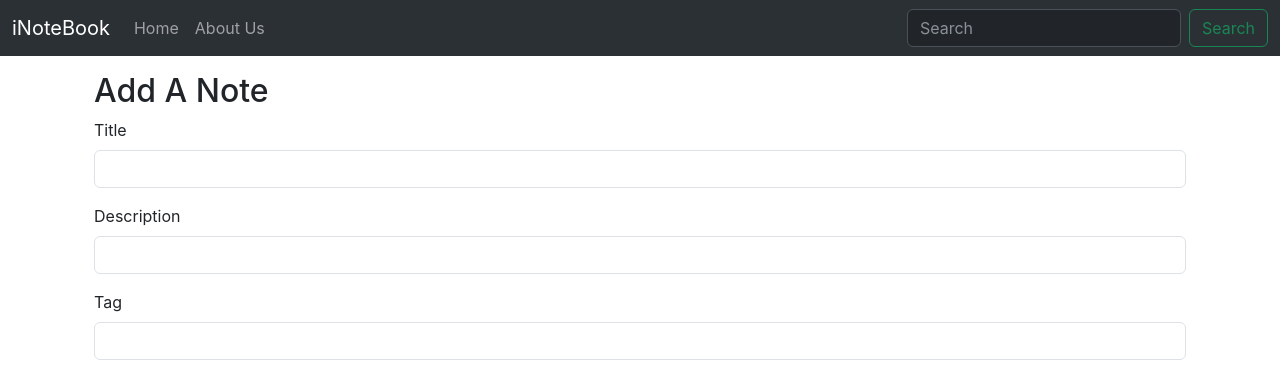
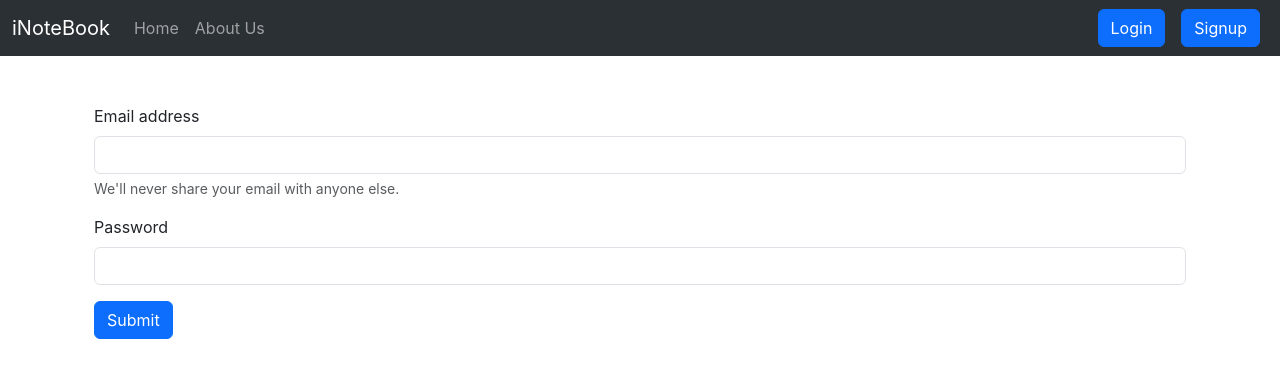
Before and after one commit to AnushkJain2201/FrontEnd-iNoteBook, a React (Create React App) app: page /login in a window 1280 px wide. Shown: the top 374 px of the page. Built offline with nearby package versions, Linux system fonts and the light colour scheme; no server answers.

Commit message:
Login Completed

```diff
--- a/src/App.js
+++ b/src/App.js
@@ -10,6 +10,8 @@
 import NoteState from './context/notes/NoteState';
 import Alert from './components/Alert';
 import { useState } from 'react';
+import Login from './components/Login';
+import Signup from './components/Signup';
 
 
 
@@ -36,6 +38,8 @@
             <Routes>
               <Route path="/*" element={<Home />} />
               <Route path="/about/*" element={<About />} />
+              <Route path="/login/*" element={<Login />} />
+              <Route path="/signup/*" element={<Signup />} />
             </Routes>
           </div>
         </BrowserRouter>
--- /dev/null
+++ b/src/components/Login.js
@@ -0,0 +1,54 @@
+import React, { useState } from 'react'
+import { useNavigate } from 'react-router-dom'
+
+const Login = () => {
+    const host = 'http://localhost:5000';
+
+    const [credentials, setCredentials] = useState({ email: "", password: "" });
+
+    let navigate = useNavigate()
+
+    const onChange = (e) => {
+        setCredentials({ ...credentials, [e.target.name]: e.target.value })
+    }
+
+    const handleSubmit = async (e) => {
+        e.preventDefault();
+        const response = await fetch(`${host}/api/auth/login`, {
+            method: "POST", // *GET, POST, PUT, DELETE, etc.
+            headers: {
+                "Content-Type": "application/json",
+                // 'Content-Type': 'application/x-www-form-urlencoded'
+            },
+            body: JSON.stringify({ email: credentials.email, password: credentials.password }),
+        });
+        const json = await response.json();
+        console.log(json);
+        if(json.success === true){
+            //Save the authtoken and redirect
+            localStorage.setItem('token' , json.authtoken)
+            navigate('/')
+        }
+        else{
+            alert("Invalid Credentials")
+        }
+    }
+    return (
+        <div className='container my-5'>
+            <form onSubmit={handleSubmit}>
+                <div className="mb-3">
+                    <label htmlFor="email" className="form-label">Email address</label>
+                    <input type="email" className="form-control" id="email" name="email" aria-describedby="emailHelp" onChange={onChange} value={credentials.email} />
+                    <div id="emailHelp" className="form-text">We'll never share your email with anyone else.</div>
+                </div>
+                <div className="mb-3">
+                    <label htmlFor="password" className="form-label">Password</label>
+                    <input type="password" className="form-control" id="password" name='password' onChange={onChange} value={credentials.password} />
+                </div>
+                <button type="submit" className="btn btn-primary" >Submit</button>
+            </form>
+        </div>
+    )
+}
+
+export default Login
--- a/src/components/NavBar.js
+++ b/src/components/NavBar.js
@@ -24,8 +24,8 @@
                         </li>
                     </ul>
                     <form className="d-flex" role="search">
-                        <input className="form-control me-2" type="search" placeholder="Search" aria-label="Search" />
-                        <button className="btn btn-outline-success" type="submit">Search</button>
+                    <Link className="btn btn-primary mx-2" to="/login" role="button">Login</Link>
+                    <Link className="btn btn-primary mx-2"  to="/signup" role="button">Signup</Link>
                     </form>
                 </div>
             </div>
--- /dev/null
+++ b/src/components/Signup.js
@@ -0,0 +1,23 @@
+import React from 'react'
+
+const Signup = () => {
+  return (
+    <div className='container my-5'>
+      <form>
+        <div class="mb-3">
+          <label for="exampleInputEmail1" class="form-label">Email address</label>
+          <input type="email" class="form-control" id="exampleInputEmail1" aria-describedby="emailHelp" />
+            <div id="emailHelp" class="form-text">We'll never share your email with anyone else.</div>
+        </div>
+        <div class="mb-3">
+          <label for="exampleInputPassword1" class="form-label">Password</label>
+          <input type="password" class="form-control" id="exampleInputPassword1" />
+        </div>
+
+        <button type="submit" class="btn btn-primary">Submit</button>
+      </form>
+    </div>
+  )
+}
+
+export default Signup
```
